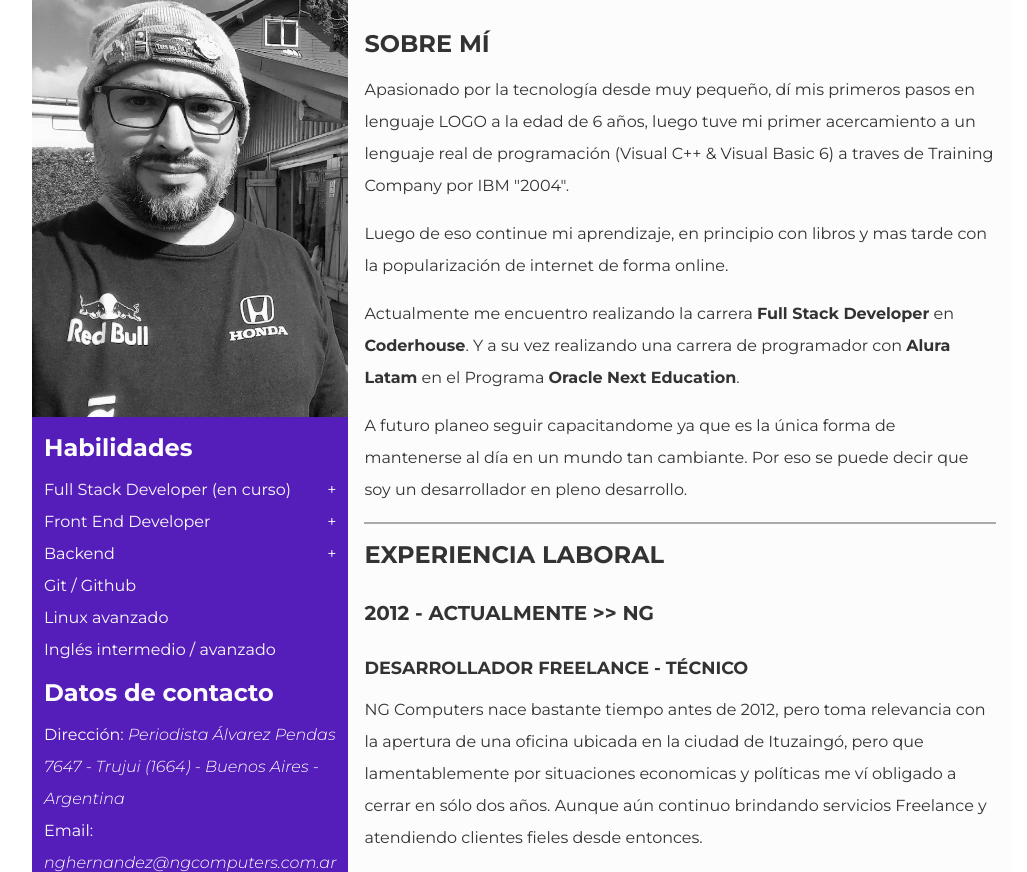
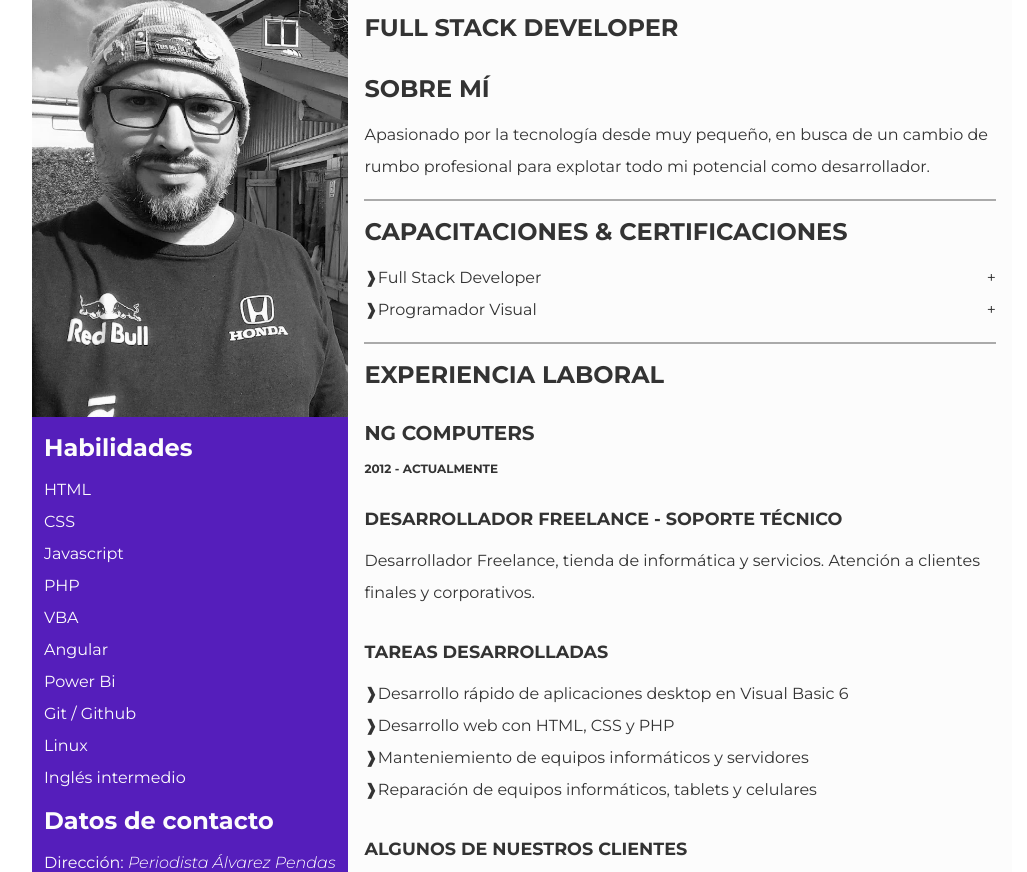
Before and after one commit to G43R1EL/ngcomputers.com.ar, a plain HTML site: page pages/resume.html in a window 1280 px wide. Shown: the part 58-930 px from the top of the page, without its empty margins (118-1145 px from the left). Drawn offline with Linux system fonts and the light colour scheme.

Commit message:
Resume improvements

```diff
--- a/css/resume.css
+++ b/css/resume.css
@@ -32,121 +32,127 @@ div.container {
     background-color: #fcfcfc;
 }
 
-div.container main {
+main {
     background-color: #551ebb;
     color: #fcfcfc;
 }
 
-div.container main h2 {
+main h2 {
     margin: .75rem;
 }
 
-div.container main ul {
+main ul {
     margin: .75rem;
     line-height: 2rem;
     list-style: none;
 }
 
-div.container main li a {
+main li a {
     color: #ffffff;
     font-style: italic;
     text-decoration: none;
 }
 
-div.container main li.collapse {
+li.collapse {
     cursor: pointer;
 }
 
-div.container main li.collapse:after {
+li.collapse:after {
     content: "\2212";
     float: right;
 }
 
-div.container main li.collapsed:after {
+li.collapsed:after {
     content: "\002B";
     float: right;
 }
 
-div.container main ul.collapse__content {
+ul.collapse__content {
     margin: 0;
     max-height: 0;
     overflow: hidden;
     transition: max-height 0.2s ease-out;
 }
 
-div.container main ul.collapse__content li::before {
+ul.collapse__content li::before {
     content: "\2713";
 }
 
-div.container main img {
+main img {
     width: 100%;
     filter: grayscale(100%);
     transition: all 1s;
 }
 
-div.container main img:hover {
+main img:hover {
     filter: grayscale(0%);
     transition: all 1s;
 }
 
-div.container main p {
+main p {
     margin: 0.75rem;
     line-height: 2rem;
 }
 
-div.container aside {
+aside {
     color: #333333;
 }
 
-div.container aside a {
+aside a {
     color: #551ebb;
 }
 
-div.container aside hr {
+aside hr {
     border: 1px solid #aaaaaa;
     margin: 1rem;
 }
 
-div.container aside article {
+aside article {
     margin-top: 2rem;
 }
 
-div.container aside h1 {
+aside h1 {
     margin: 1rem;
     font-size: 2rem;
     text-transform: uppercase;
 }
 
-div.container aside h2 {
+aside h2 {
     margin: 1rem;
     font-size: 1.5rem;
     text-transform: uppercase;
 }
 
-div.container aside h3 {
+aside h3 {
     margin: 1rem;
     font-size: 1.25rem;
     text-transform: uppercase;
 }
 
-div.container aside h4 {
+aside h4 {
     margin: 2rem 1rem 1rem 1rem;
     font-size: 1.1rem;
     text-transform: uppercase;
 }
 
-div.container aside p {
+aside h5 {
+    margin: 0 1rem 1rem 1rem;
+    font-size: .75rem;
+    text-transform: uppercase;
+}
+
+aside p {
     margin: 1rem;
     line-height: 2rem;
 }
 
-div.container aside ul {
+aside ul {
     margin: 1rem;
     line-height: 2rem;
     list-style: none;
 }
 
-div.container aside ul li::before {
+aside ul li::before {
     content: "\2771";
 }
 
--- a/pages/resume.html
+++ b/pages/resume.html
@@ -19,33 +19,16 @@
             <section>
                 <h2>Habilidades</h2>
                 <ul>
-                    <li class="collapse collapsed">Full Stack Developer (en curso)</li>
-                    <ul class="collapse__content">
-                        <li>Desarrollador web</li>
-                        <li>Javascript</li>
-                        <li>React</li>
-                        <li>Backend</li>
-                    </ul>
-                    <li class="collapse collapsed">Front End Developer</li>
-                    <ul class="collapse__content">
-                        <li>HTML5</li>
-                        <li>CSS3</li>
-                        <li>Javascript</li>
-                        <li>Typescript</li>
-                        <li>Angular</li>
-                        <li>React (en curso)</li>
-                    </ul>
-                    <li class="collapse collapsed">Backend</li>
-                    <ul class="collapse__content">
-                        <li>Node.js</li>
-                        <li>SQL</li>
-                        <li>MongoDB</li>
-                        <li>Firebase</li>
-                        <li>Administración de servidores Linux</li>
-                    </ul>
+                    <li>HTML</li>
+                    <li>CSS</li>
+                    <li>Javascript</li>
+                    <li>PHP</li>
+                    <li>VBA</li>
+                    <li>Angular</li>
+                    <li>Power Bi</li>
                     <li>Git / Github</li>
-                    <li>Linux avanzado</li>
-                    <li>Inglés intermedio / avanzado</li>
+                    <li>Linux</li>
+                    <li>Inglés intermedio</li>
                 </ul>
             </section>
             <section>
@@ -62,22 +45,39 @@
         </main>
         <aside>
             <h1>Nelson Gabriel Hernández</h1>
+            <h2>Full Stack Developer</h2>
             <section>
                 <article>
                     <h2>Sobre mí</h2>
-                    <p>Apasionado por la tecnología desde muy pequeño, dí mis primeros pasos en lenguaje LOGO a la edad de 6 años, luego tuve mi primer acercamiento a un lenguaje real de programación (Visual C++ & Visual Basic 6) a traves de Training Company por IBM "2004".</p>
-                    <p>Luego de eso continue mi aprendizaje, en principio con libros y mas tarde con la popularización de internet de forma online.</p>
-                    <p>Actualmente me encuentro realizando la carrera <strong>Full Stack Developer</strong> en <strong>Coderhouse</strong>. Y a su vez realizando una carrera de programador con <strong>Alura Latam</strong> en el Programa <strong>Oracle Next Education</strong>.</p>
-                    <p>A futuro planeo seguir capacitandome ya que es la única forma de mantenerse al día en un mundo tan cambiante. Por eso se puede decir que soy un desarrollador en pleno desarrollo.</p>
+                    <p>Apasionado por la tecnología desde muy pequeño, en busca de un cambio de rumbo profesional para explotar todo mi potencial como desarrollador.</p>
                 </article>
+            </section>
+            <hr>
+            <section>
+                <h2>Capacitaciones & Certificaciones</h2>
+                <ul>
+                    <li class="collapse collapsed">Full Stack Developer</li>
+                        <ul class="collapse__content">
+                            <li>Desarrollador web</li>
+                            <li>Javascript</li>
+                            <li>React</li>
+                            <li>Backend</li>
+                        </ul>
+                    <li class="collapse collapsed">Programador Visual</li>
+                        <ul class="collapse__content">
+                            <li>Visual C++</li>
+                            <li>Visual Basic 6</li>
+                        </ul>
+                </ul>
             </section>
             <hr>
             <section>
                 <h2>Experiencia laboral</h2>
                 <article>
-                    <h3>2012 - Actualmente >> NG</h3>
-                    <h4>Desarrollador Freelance - Técnico</h4>
-                    <p>NG Computers nace bastante tiempo antes de 2012, pero toma relevancia con la apertura de una oficina ubicada en la ciudad de Ituzaingó, pero que lamentablemente por situaciones economicas y políticas me ví obligado a cerrar en sólo dos años. Aunque aún continuo brindando servicios Freelance y atendiendo clientes fieles desde entonces.</p>
+                    <h3>NG Computers</h3>
+                    <h5>2012 - Actualmente</h5>
+                    <h4>Desarrollador Freelance - Soporte técnico</h4>
+                    <p>Desarrollador Freelance, tienda de informática y servicios. Atención a clientes finales y corporativos.</p>
                     <h4>Tareas desarrolladas</h4>
                     <ul>
                         <li>Desarrollo rápido de aplicaciones desktop en Visual Basic 6</li>
@@ -87,19 +87,18 @@
                     </ul>
                     <h4>Algunos de nuestros clientes</h4>
                     <ul>
-                        <li>Dent Piletas - <a href="http://www.dentpiletas.com.ar/" target="_blank" rel="noopener noreferrer">http://www.dentpiletas.com.ar/</a></li>
-                        <li>Sandra Torrez Make Up - <a href="https://www.sandratorrez.com.ar/" target="_blank" rel="noopener noreferrer">https://www.sandratorrez.com.ar/</a></li>
-                        <li>Gas Petrol - <a href="https://www.gaspetrol.com.ar/" target="_blank" rel="noopener noreferrer">https://www.gaspetrol.com.ar/</a></li>
-                        <li><del>Vet Market</del></li>
-                        <li><del>Stay Strong</del></li>
+                        <li>Dent Piletas - <a href="http://www.dentpiletas.com.ar/" target="_blank">http://www.dentpiletas.com.ar/</a></li>
+                        <li>Sandra Torrez Make Up - <a href="https://www.sandratorrez.com.ar/" target="_blank">https://www.sandratorrez.com.ar/</a></li>
+                        <li>Gas Petrol - <a href="https://www.gaspetrol.com.ar/" target="_blank">https://www.gaspetrol.com.ar/</a></li>
+                        <li>Obra Store! - <a href="https://www.obrastore.com.ar/" target="_blank">https://www.obrastore.com.ar/</a></li>
                     </ul>
                 </article>
                 <article>
-                    <h3>2008 - Actualmente >> Yamaha Motor Argentina S.A.</h3>
+                    <h3>Yamaha Motor Argentina S.A.</h3>
+                    <h5>2008 - Actualmente</h5>
                     <h4>Analista Sr. Garantías & Calidad de Producto</h4>
-                    <p>Comence en año 2008 en el área de desempaque, pero mis habilidades informáticas me permitieron rápidamente ser promovido a Calidad de Producto. Aquí si bien el trabajo no se relaciona de forma directa con mi área tuve la posibilidad de explotar mucho mis conocimientos mediante la automatización de tareas, generación de reportes automatizados y pude aplicar mucha lógica a la resolución de problemas.</p>
-                    <p>Otra de las habilidades que me ayudaron en mi crecimiento profesional es el conocimiento intermedio/avanzado del idioma inglés. Ambos me permitieron en el año 2011 ser el representante del departamento para coolaborar en la integración Microsoft Dynamics NAV y mas tarde en 2020 colaborar nuevamente en el desarrollo del sistema Kizuna (Kizuna es un sistema de gestión online para concesionarios el cual fue integramente desarrolado por Yamaha Motor Solutions India).</p>
-                    <p>La automatización de procesos junto con el trabajo de data scrapping me permitio mejorar mi tarea principal en el departamento que es el analisis de reclamos de garantía, pasando de unos 50 reclamos al mes a procesar unos 200 o más reclamos al mes y mejorando los tiempos de respuesta de un promedio de 20 días al promedio actual de 3 días.</p>
+                    <p>Resolución de conflictos y analisis de garantías, trabajo con enfoque en el cliente interno y externo. Actualemte en este puesto aprovecho cada oportunidad para integrar programación para la mejora de procesos, esto a la vez que me permitió optimizar mucho el trabajo mejorando los tiempos de respuesta al cliente de 20 días promedio a 3 días.</p>
+                    <p>Esta habilidad técnica me trajo muchos beneficios en mi trabajo pero la naturaleza del puesto me impide seguir creciendo en lo que me gusta.</p>
                     <h4>Tareas desarrolladas</h4>
                     <ul>
                         <li>Representante de área para integración de KIZUNA</li>
@@ -111,9 +110,6 @@
                         <li>Data Entry</li>
                     </ul>
                 </article>
-                <article>
-
-                </article>
             </section>
         </aside>
     </div>
```
Also changed, not shown: index.html (+0 -3 lines), 1 other file.
